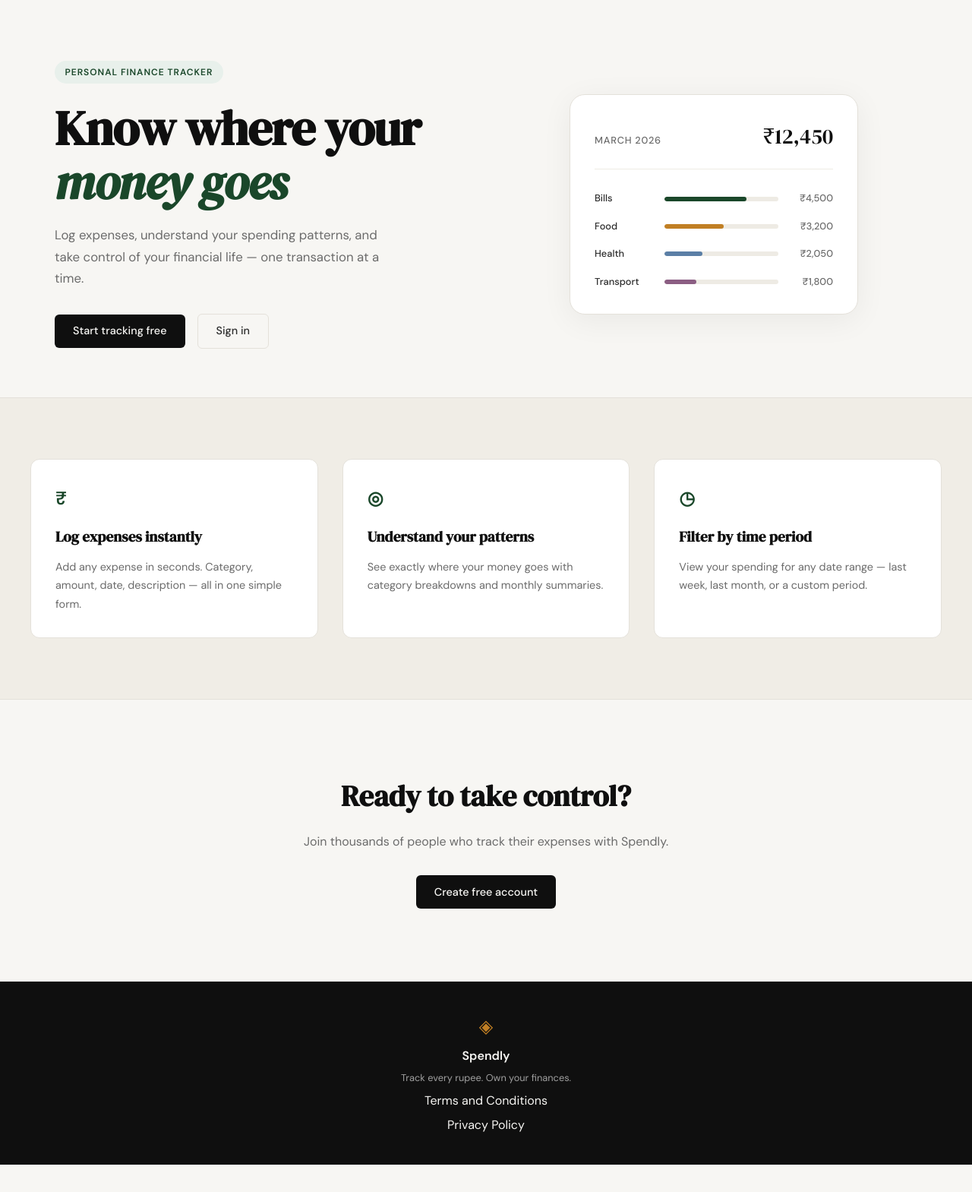
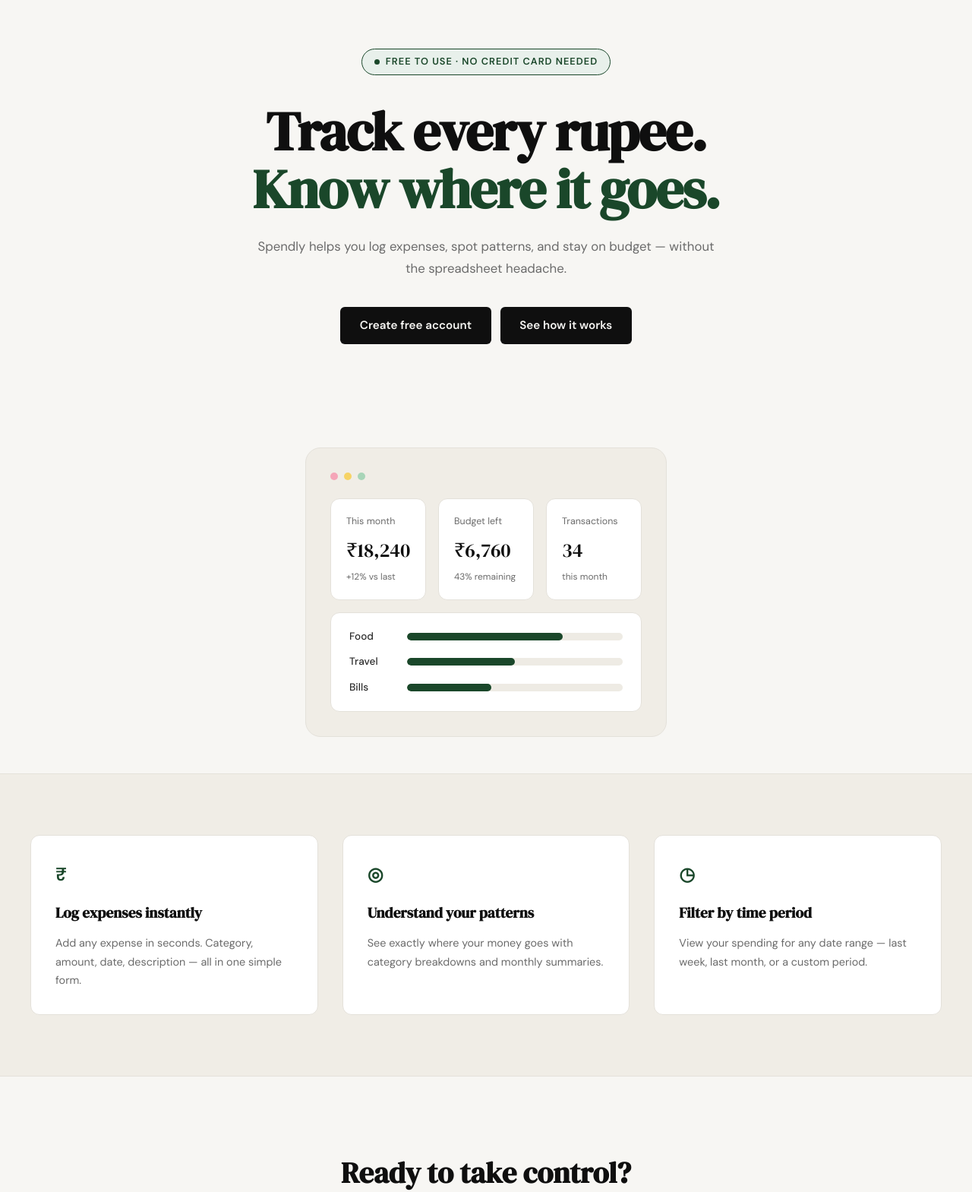
Before and after one commit to purvanshi0819/spendly, a Flask app: page / in a window 1280 px wide. Shown: the part 61-1630 px from the top of the page at 76% size. Before the commit the page ends 1594 px from the top, so only its background shows below. Run offline with Flask 3, Linux system fonts and the light colour scheme.

Commit message:
landing: redesign hero section to match mockup

```diff
--- /dev/null
+++ b/static/css/landing.css
@@ -0,0 +1,215 @@
+/* ------------------------------------------------------------------ */
+/* Hero (landing page)                                                */
+/* ------------------------------------------------------------------ */
+
+.hero {
+    display: flex;
+    flex-direction: column;
+    align-items: center;
+    padding: 4rem 2rem 3rem;
+    text-align: center;
+}
+
+.hero-content {
+    max-width: 900px;
+    margin: 0 auto 0;
+}
+
+.hero-badge {
+    display: inline-flex;
+    align-items: center;
+    gap: 0.5rem;
+    background: var(--accent-light);
+    color: var(--accent);
+    border: 1px solid var(--accent);
+    border-radius: 999px;
+    padding: 0.4rem 1rem;
+    font-size: 0.8rem;
+    font-weight: 600;
+    margin-bottom: 2.25rem;
+}
+
+.hero-badge-dot {
+    width: 7px;
+    height: 7px;
+    border-radius: 50%;
+    background: var(--accent);
+    display: inline-block;
+}
+
+.hero-title {
+    font-family: var(--font-display);
+    font-size: clamp(2.6rem, 6vw, 4.5rem);
+    line-height: 1.05;
+    letter-spacing: -0.02em;
+    margin-bottom: 1.5rem;
+}
+
+.hero-title-line {
+    display: block;
+}
+
+.hero-title-black {
+    color: var(--ink);
+}
+
+.hero-title-green {
+    color: var(--accent);
+}
+
+.hero-subtitle {
+    font-size: 1.05rem;
+    color: var(--ink-muted);
+    line-height: 1.7;
+    max-width: 620px;
+    margin: 0 auto 2.25rem;
+}
+
+.hero-actions {
+    display: flex;
+    gap: 0.75rem;
+    justify-content: center;
+    align-items: center;
+    margin-bottom: 4.5rem;
+}
+
+.btn-hero {
+    display: inline-flex;
+    align-items: center;
+    justify-content: center;
+    background: var(--ink);
+    color: var(--paper);
+    padding: 0.8rem 1.6rem;
+    border-radius: var(--radius-sm);
+    font-family: var(--font-body);
+    font-size: 0.95rem;
+    font-weight: 600;
+    border: none;
+    text-decoration: none;
+    transition: background 0.2s;
+    min-height: 46px;
+}
+
+.btn-hero:hover {
+    background: var(--accent);
+}
+
+/* ------------------------------------------------------------------ */
+/* Dashboard preview                                                   */
+/* ------------------------------------------------------------------ */
+
+.hero-dashboard {
+    max-width: 1000px;
+    margin: 0 auto;
+    background: var(--paper-warm);
+    border: 1px solid var(--border);
+    border-radius: var(--radius-lg);
+    padding: 2rem;
+    text-align: left;
+}
+
+.hero-dashboard-circles {
+    display: flex;
+    gap: 0.5rem;
+    margin-bottom: 1.5rem;
+}
+
+.dot {
+    width: 10px;
+    height: 10px;
+    border-radius: 50%;
+    display: inline-block;
+}
+
+.dot-pink { background: #f5a6b8; }
+.dot-yellow { background: #f6d365; }
+.dot-mint { background: #a8d5b8; }
+
+.hero-dashboard-cards {
+    display: grid;
+    grid-template-columns: repeat(3, 1fr);
+    gap: 1rem;
+    margin-bottom: 1rem;
+}
+
+.summary-card {
+    background: var(--paper-card);
+    border: 1px solid var(--border);
+    border-radius: var(--radius-md);
+    padding: 1.25rem;
+}
+
+.summary-label {
+    font-size: 0.78rem;
+    color: var(--ink-muted);
+    margin-bottom: 0.4rem;
+}
+
+.summary-value {
+    font-family: var(--font-display);
+    font-size: 1.6rem;
+    color: var(--ink);
+    margin-bottom: 0.3rem;
+}
+
+.summary-meta {
+    font-size: 0.75rem;
+    color: var(--ink-muted);
+}
+
+.budget-panel {
+    background: var(--paper-card);
+    border: 1px solid var(--border);
+    border-radius: var(--radius-md);
+    padding: 1.25rem 1.5rem;
+}
+
+.budget-row {
+    display: grid;
+    grid-template-columns: 60px 1fr;
+    align-items: center;
+    gap: 1rem;
+    margin-bottom: 0.75rem;
+}
+
+.budget-row:last-child {
+    margin-bottom: 0;
+}
+
+.budget-name {
+    font-size: 0.85rem;
+    color: var(--ink-soft);
+    font-weight: 500;
+}
+
+.budget-bar-track {
+    height: 10px;
+    background: var(--border-soft);
+    border-radius: 999px;
+    overflow: hidden;
+}
+
+.budget-bar {
+    height: 100%;
+    background: var(--accent);
+    border-radius: 999px;
+}
+
+@media (max-width: 900px) {
+    .hero-dashboard {
+        padding: 1.5rem;
+    }
+
+    .hero-dashboard-cards {
+        grid-template-columns: 1fr;
+    }
+
+    .hero-actions {
+        flex-direction: column;
+    }
+
+    .btn-hero {
+        width: 100%;
+        max-width: 320px;
+    }
+}
--- a/templates/landing.html
+++ b/templates/landing.html
@@ -2,60 +2,64 @@
 
 {% block title %}Spendly — Track Every Rupee{% endblock %}
 
+{% block head %}
+{{ super() }}
+<link rel="stylesheet" href="{{ url_for('static', filename='css/landing.css') }}">
+{% endblock %}
+
 {% block content %}
 
 <section class="hero">
-    <div class="hero-inner">
-        <div class="hero-badge">Personal Finance Tracker</div>
+    <div class="hero-content">
+        <span class="hero-badge"><span class="hero-badge-dot"></span> Free to use · No credit card needed</span>
         <h1 class="hero-title">
-            Know where your<br>
-            <em>money goes</em>
+            <span class="hero-title-line hero-title-black">Track every rupee.</span>
+            <span class="hero-title-line hero-title-green">Know where it goes.</span>
         </h1>
         <p class="hero-subtitle">
-            Log expenses, understand your spending patterns,
-            and take control of your financial life —
-            one transaction at a time.
+            Spendly helps you log expenses, spot patterns, and stay on budget — without the spreadsheet headache.
         </p>
         <div class="hero-actions">
-            <a href="{{ url_for('register') }}" class="btn-primary">Start tracking free</a>
-            <a href="{{ url_for('login') }}" class="btn-ghost">Sign in</a>
+            <a href="{{ url_for('register') }}" class="btn-hero">Create free account</a>
+            <a href="#" class="btn-hero">See how it works</a>
         </div>
     </div>
-    <div class="hero-visual">
-        <div class="mock-card">
-            <div class="mock-card-header">
-                <span class="mock-label">March 2026</span>
-                <span class="mock-total">₹12,450</span>
+
+    <div class="hero-dashboard">
+        <div class="hero-dashboard-circles">
+            <span class="dot dot-pink"></span>
+            <span class="dot dot-yellow"></span>
+            <span class="dot dot-mint"></span>
         </div>
-            <div class="mock-bars">
-                <div class="mock-bar-row">
-                    <span class="mock-cat">Bills</span>
-                    <div class="mock-bar-track">
-                        <div class="mock-bar" style="width: 72%"></div>
+        <div class="hero-dashboard-cards">
+            <div class="summary-card">
+                <div class="summary-label">This month</div>
+                <div class="summary-value">₹18,240</div>
+                <div class="summary-meta">+12% vs last</div>
             </div>
-                    <span class="mock-amt">₹4,500</span>
+            <div class="summary-card">
+                <div class="summary-label">Budget left</div>
+                <div class="summary-value">₹6,760</div>
+                <div class="summary-meta">43% remaining</div>
             </div>
-                <div class="mock-bar-row">
-                    <span class="mock-cat">Food</span>
-                    <div class="mock-bar-track">
-                        <div class="mock-bar mock-bar-2" style="width: 52%"></div>
+            <div class="summary-card">
+                <div class="summary-label">Transactions</div>
+                <div class="summary-value">34</div>
+                <div class="summary-meta">this month</div>
             </div>
-                    <span class="mock-amt">₹3,200</span>
         </div>
-                <div class="mock-bar-row">
-                    <span class="mock-cat">Health</span>
-                    <div class="mock-bar-track">
-                        <div class="mock-bar mock-bar-3" style="width: 33%"></div>
+        <div class="budget-panel">
+            <div class="budget-row">
+                <span class="budget-name">Food</span>
+                <div class="budget-bar-track"><div class="budget-bar" style="width: 72%"></div></div>
             </div>
-                    <span class="mock-amt">₹2,050</span>
+            <div class="budget-row">
+                <span class="budget-name">Travel</span>
+                <div class="budget-bar-track"><div class="budget-bar" style="width: 50%"></div></div>
             </div>
-                <div class="mock-bar-row">
-                    <span class="mock-cat">Transport</span>
-                    <div class="mock-bar-track">
-                        <div class="mock-bar mock-bar-4" style="width: 28%"></div>
-                    </div>
-                    <span class="mock-amt">₹1,800</span>
-                </div>
+            <div class="budget-row">
+                <span class="budget-name">Bills</span>
+                <div class="budget-bar-track"><div class="budget-bar" style="width: 39%"></div></div>
             </div>
         </div>
     </div>
```
Lines whose indentation alone changed are shown as unchanged.
